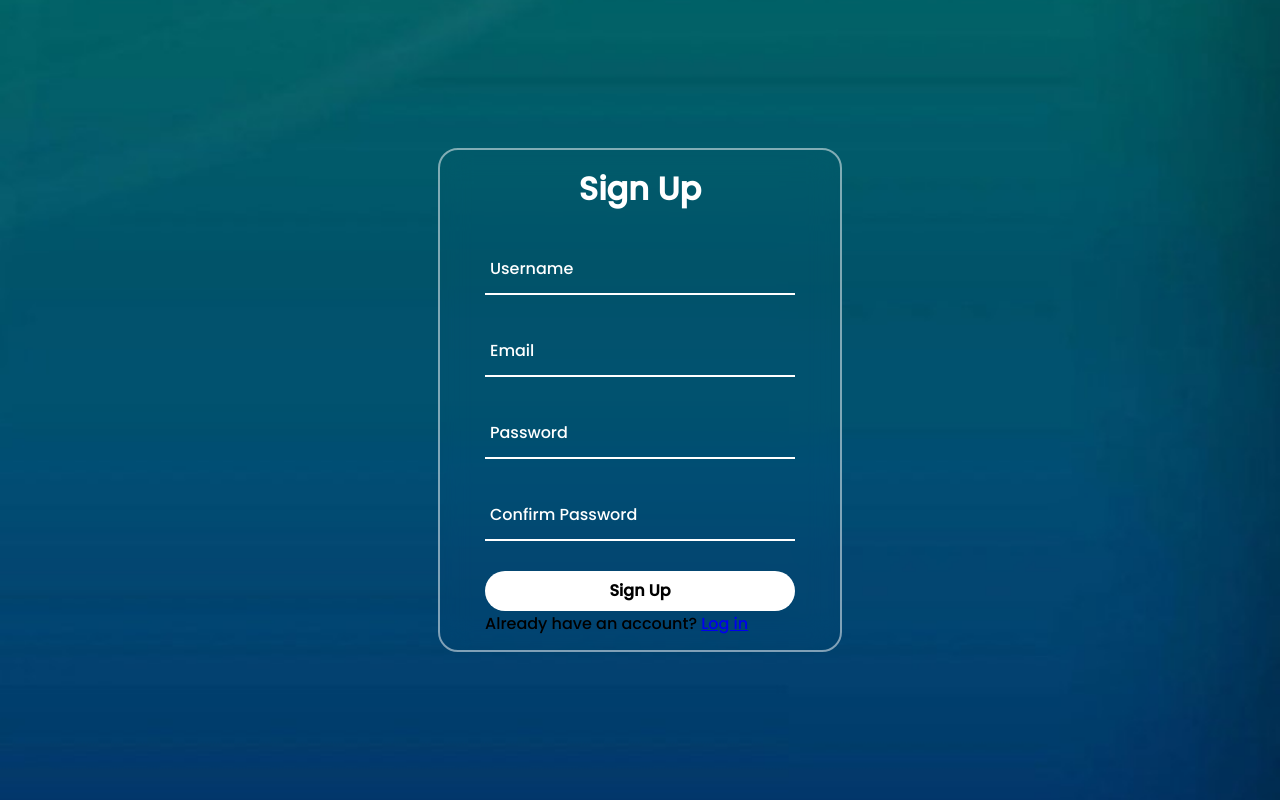
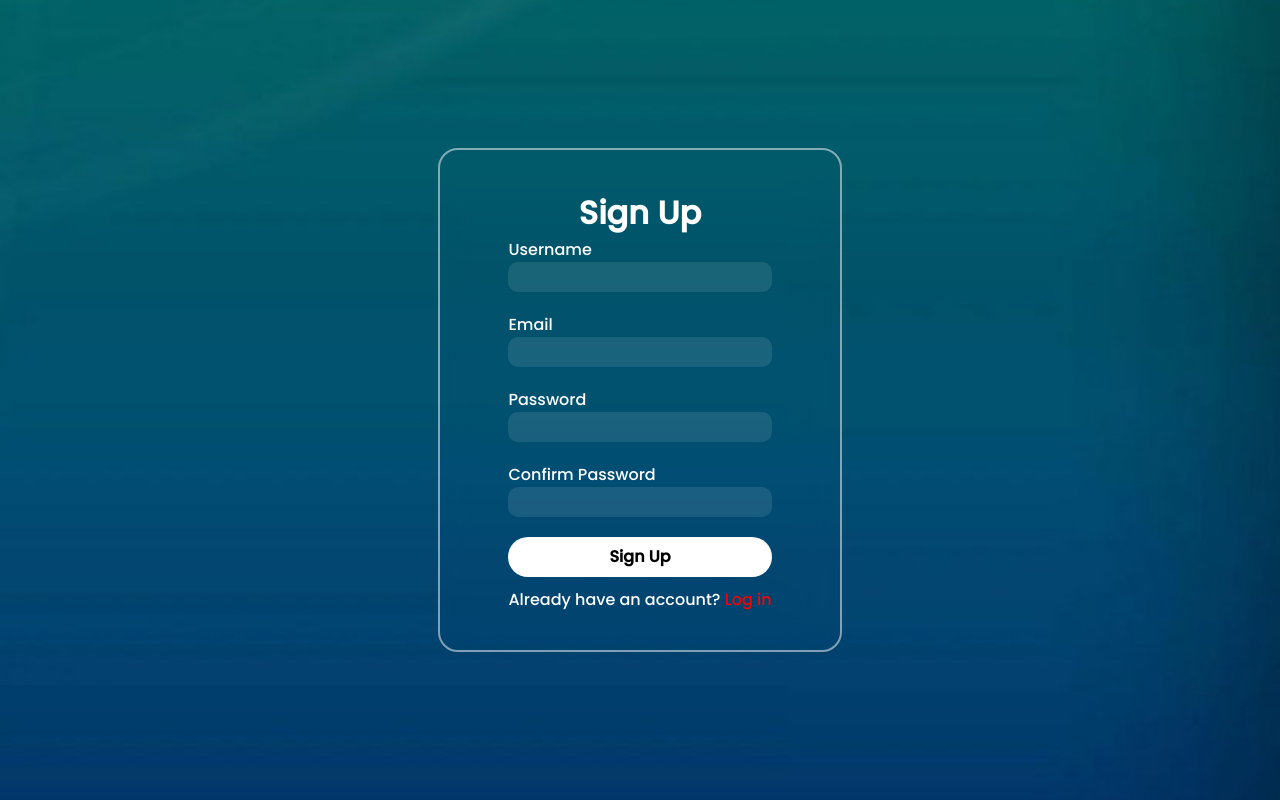
Before and after one commit to ChandaLama/sport-equipment-info, a PHP site: page /basic_prac/signup.html in a window 1280 px wide. Run offline with PHP 8.4, Linux system fonts and the light colour scheme.

Commit message:
login update

```diff
--- a/basic_prac/index.css
+++ b/basic_prac/index.css
@@ -69,6 +69,22 @@ top: -5px;
     color: #fff;
     font-size: 1.2em;
     top: 20px;
+}
+.inputbox-signup{
+    display: flex;
+    flex-direction: column;
+    margin-bottom: 20px;
+}
+.inputbox-signup label{
+    color: #fff;
+}
+.inputbox-signup input{
+    height: 30px;
+    border-radius: 10px;
+    border: none;
+    outline: none;
+    background: rgba(255, 254, 254, 0.1);
+
 }
 .forget{
     margin: -15px 0 15px ;
@@ -147,3 +163,13 @@ button{
   display: flex;
   justify-content: space-between;
 }
+.login-link{
+    margin-top: 10px;
+}
+.login-link p{
+    color: #fff;
+}
+.login-link a{
+    text-decoration: none;
+    color: red;
+}
--- a/basic_prac/signup.html
+++ b/basic_prac/signup.html
@@ -10,21 +10,21 @@
             <div class="form-value">
                 <form action="">
                     <h2>Sign Up</h2>
-                    <div class="inputbox">
+                    <div class="inputbox-signup">
+                        <label for="username">Username</label>
                         <input type="text" name="username" required>
-                        <label for="username">Username</label>
                     </div>
-                    <div class="inputbox">
+                    <div class="inputbox-signup">
+                        <label for="email">Email</label>
                         <input type="email" name="email" required>
-                        <label for="email">Email</label>
                     </div>
-                    <div class="inputbox">
+                    <div class="inputbox-signup">
+                        <label for="password">Password</label>
                         <input type="password" name="password" required>
-                        <label for="password">Password</label>
                     </div>
-                    <div class="inputbox">
+                    <div class="inputbox-signup">
+                        <label for="confirm-password">Confirm Password</label>
                         <input type="password" name="confirm-password" required>
-                        <label for="confirm-password">Confirm Password</label>
                     </div>
                     <button type="submit">Sign Up</button>
                 </form>
--- a/header.php
+++ b/header.php
@@ -13,7 +13,7 @@
             <div class="fa fa-bars" id="menu-btn"></div>
             <div class="fa fa-search" id="search-btn"></div>
             <div class="fa fa-shopping-cart" id="cart-btn"></div>
-            <div class="fa fa-user" id="login-btn"></div>
+            <div  id="login-btn"><a href="./basic_prac/login.html"><i class="fa fa-user"></i></a></div>
         </div>
 
         <form action="" class="search-form">
```
